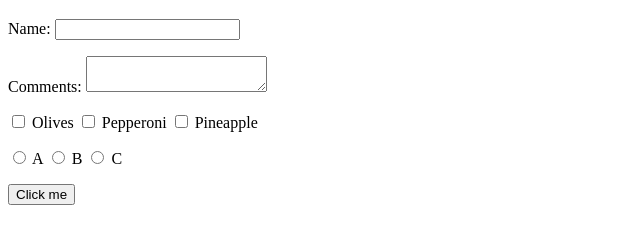
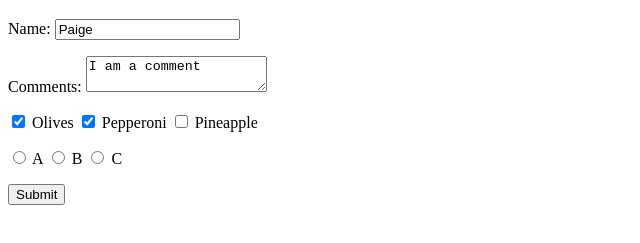
Before and after one commit to paigeegorry/bcp-day-four, a plain HTML site: page index.html in a window 1280 px wide. Shown: the part 61-304 px from the top of the page, without its empty margins (0-640 px from the left). Drawn offline with Linux system fonts and the light colour scheme.

Commit message:
form values in JS

```diff
--- a/index.html
+++ b/index.html
@@ -10,28 +10,32 @@
 <body>
     <h1>Apps FTW!</h1>
 
+    <form onsubmit="return handleSubmit(event), false;">
+
         <p>
-        <label>Name:
-            <input name="name" type="text">
+            <label>
+                Name:
+                <input name="name" type="text" value="Paige">
             </label>
         </p>
 
         <p>
-        <label>Comments:
-            <textarea></textarea>
+            <label>
+                Comments:
+                <textarea name="comments">I am a comment</textarea>
             </label>
 
         </p>
 
         <p>
             <label>
-            <input name="toppings" type="checkbox"> Olives
+                <input checked value="olives" name="toppings" type="checkbox"> Olives
             </label>
             <label>
-            <input name="toppings" type="checkbox"> Pepperoni
+                <input checked value="pepperoni" name="toppings" type="checkbox"> Pepperoni
             </label>
             <label>
-            <input name="toppings" type="checkbox"> Pineapple
+                <input value="pineapple" name="toppings" type="checkbox"> Pineapple
             </label>
 
         </p>
@@ -42,7 +46,9 @@
             <input name="grade" type="radio"> C
         </p>
 
-    <button onclick="sayHello()">Click me</button>
+        <button>Submit</button>
+
+    </form>
 
     <script src="index.js"></script>
 
--- a/index.js
+++ b/index.js
@@ -1,6 +1,16 @@
-var count = 1;
+function handleSubmit(event) {
+    var form = event.target;
+    var elements = form.elements;
 
-function sayHello() {
-   console.log('hello world!, for the ', count, 'time');
-    count++;
+    var name = elements.name.value;
+    console.log('name:', name);
+
+    var comments = elements.comments.value;
+    console.log('comments:', comments);
+
+    var toppings = elements.toppings.value;
+    console.log('toppings:', toppings);
+
+    var grade = elements.grade.value;
+    console.log('grade:', grade);
 }
```
Lines whose indentation alone changed are shown as unchanged.
